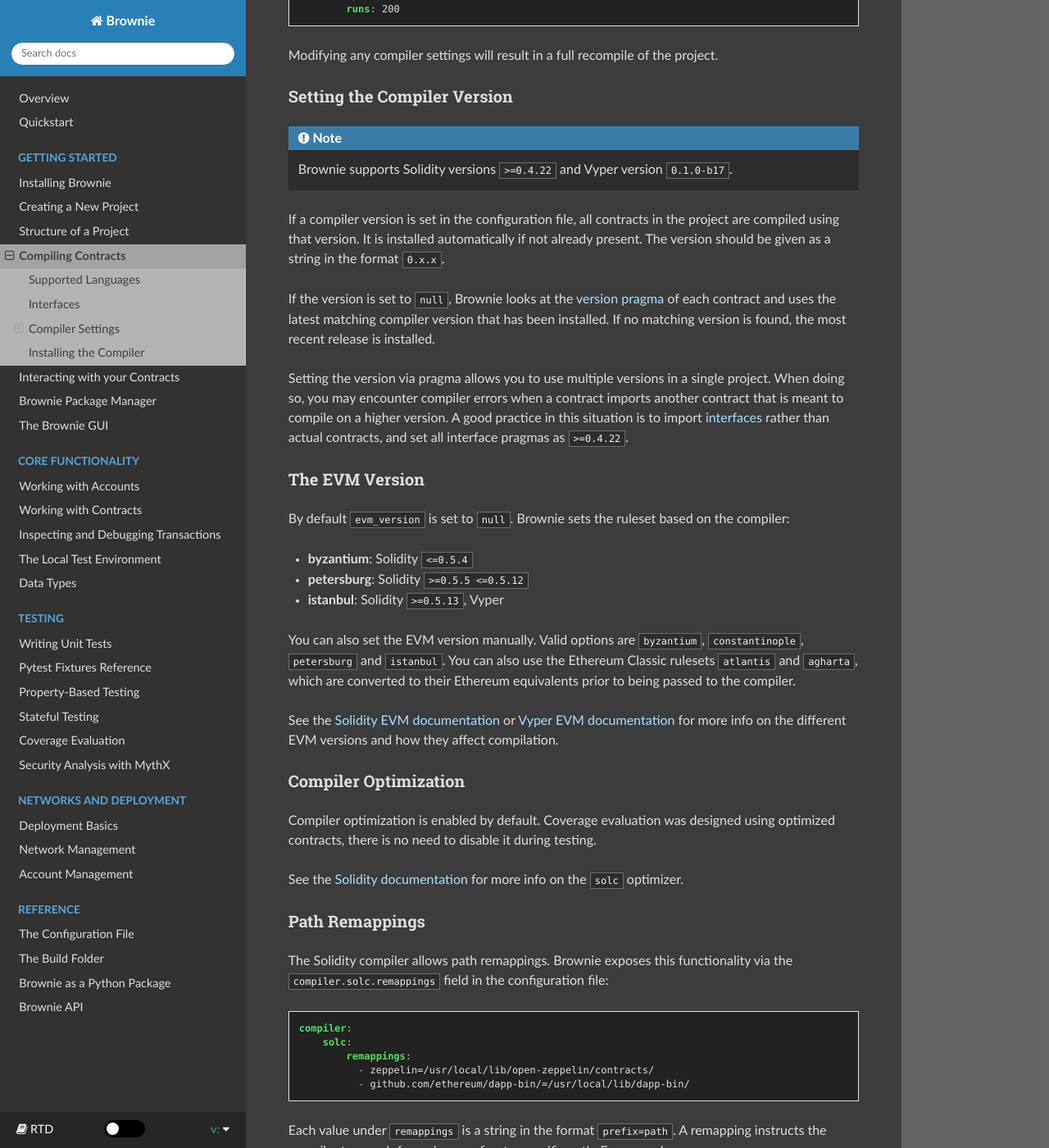
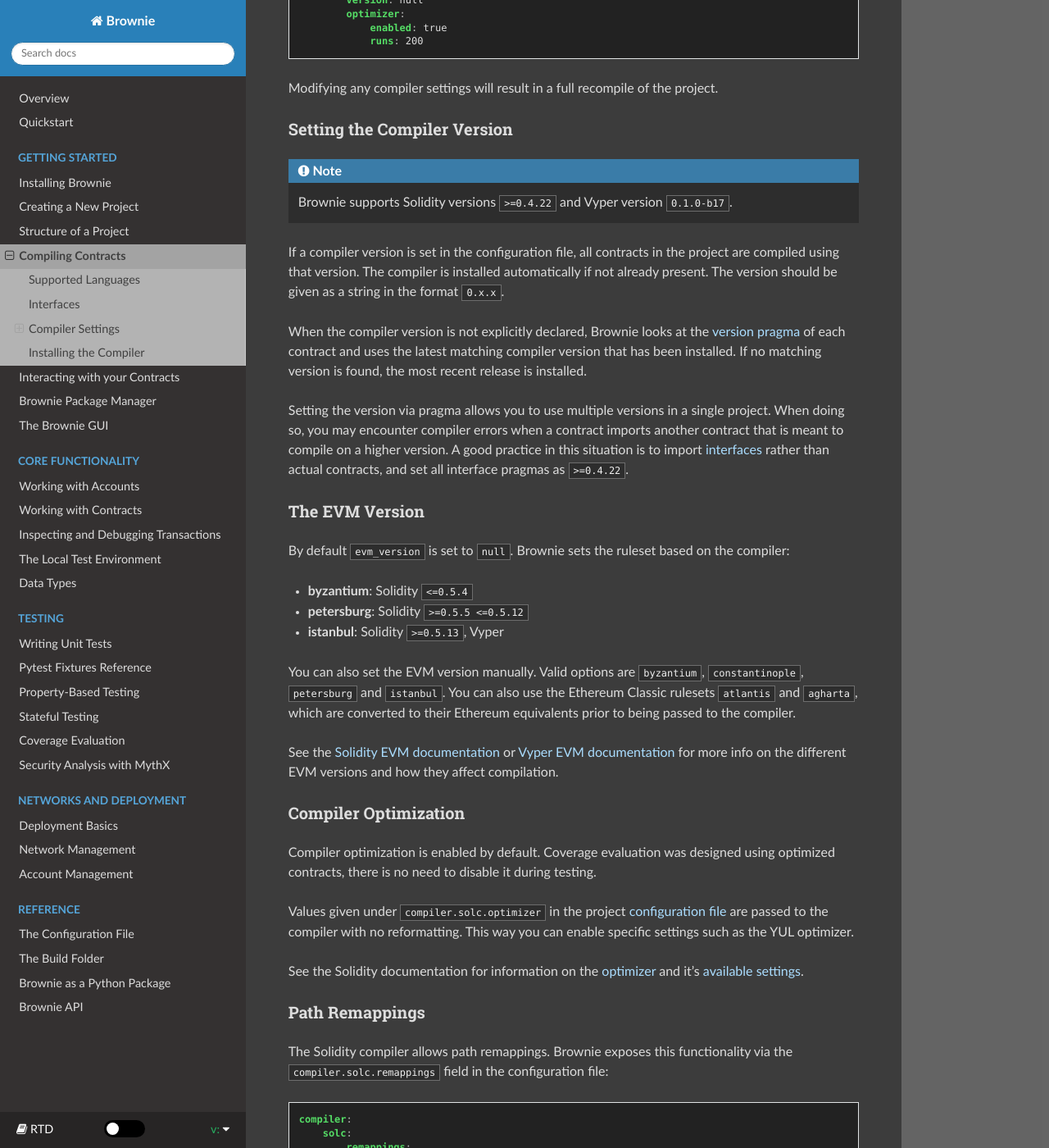
Before and after one commit to eth-brownie/brownie, a Sphinx documentation site: the page built from docs/compile.rst, in a window 1280 px wide and 1400 px high, scrolled down 1293 px. Shown: the whole window at 82% size. Built offline with Sphinx 7.4.7 and the Read the Docs theme 2.0.0, drawn with Linux system fonts in a browser that asks for light colours; some of the changed text lies outside the part shown.

Commit message:
docs: update documentation re: solc optimizer and config file

```diff
--- a/docs/api-brownie.rst
+++ b/docs/api-brownie.rst
@@ -50,7 +50,7 @@
 
 .. py:exception:: brownie.exceptions.MainnetUndefined
 
-    Raised when an action requires interacting with the main-net, but no ``"mainnet"`` network is defined in ``brownie-config.yaml``.
+    Raised when an action requires interacting with the main-net, but no ``"mainnet"`` network is defined.
 
 .. py:exception:: brownie.exceptions.NamespaceCollision
 
--- a/docs/api-network.rst
+++ b/docs/api-network.rst
@@ -13,7 +13,7 @@
 
 .. py:method:: main.connect(network = None, launch_rpc = True)
 
-    Connects to the network.  Network settings are retrieved from ``brownie-config.yaml``
+    Connects to a network.
 
     * ``network``: The network to connect to. If ``None``, connects to the default network as specified in the config file.
     * ``launch_rpc``: If ``True`` and the configuration for this network includes ``test_rpc`` settings, attempts to launch or attach to a local RPC client.
--- a/docs/compile.rst
+++ b/docs/compile.rst
@@ -39,16 +39,17 @@
 Compiler Settings
 =================
 
-Settings for the compiler are found in ``brownie-config.yaml``:
+Compiler settings may be declared in the :ref:`configuration file <config>` of a project. When no configuration file is present or settings are omitted, Brownie uses the following default values:
 
 .. code-block:: yaml
 
     compiler:
         evm_version: null
         solc:
-            version: 0.6.0
-            optimize: true
-            runs: 200
+            version: null
+            optimizer:
+                enabled: true
+                runs: 200
 
 Modifying any compiler settings will result in a full recompile of the project.
 
@@ -59,9 +60,9 @@
 
     Brownie supports Solidity versions ``>=0.4.22`` and Vyper version ``0.1.0-b17``.
 
-If a compiler version is set in the configuration file, all contracts in the project are compiled using that version. It is installed automatically if not already present. The version should be given as a string in the format ``0.x.x``.
+If a compiler version is set in the configuration file, all contracts in the project are compiled using that version. The compiler is installed automatically if not already present. The version should be given as a string in the format ``0.x.x``.
 
-If the version is set to ``null``, Brownie looks at the `version pragma <https://solidity.readthedocs.io/en/latest/layout-of-source-files.html#version-pragma>`_ of each contract and uses the latest matching compiler version that has been installed. If no matching version is found, the most recent release is installed.
+When the compiler version is not explicitly declared, Brownie looks at the `version pragma <https://solidity.readthedocs.io/en/latest/layout-of-source-files.html#version-pragma>`_ of each contract and uses the latest matching compiler version that has been installed. If no matching version is found, the most recent release is installed.
 
 Setting the version via pragma allows you to use multiple versions in a single project. When doing so, you may encounter compiler errors when a contract imports another contract that is meant to compile on a higher version. A good practice in this situation is to import `interfaces <https://solidity.readthedocs.io/en/latest/contracts.html#interfaces>`_ rather than actual contracts, and set all interface pragmas as ``>=0.4.22``.
 
@@ -83,7 +84,9 @@
 
 Compiler optimization is enabled by default. Coverage evaluation was designed using optimized contracts, there is no need to disable it during testing.
 
-See the `Solidity documentation <https://solidity.readthedocs.io/en/latest/miscellaneous.html#internals-the-optimiser>`_ for more info on the ``solc`` optimizer.
+Values given under ``compiler.solc.optimizer`` in the project :ref:`configuration file <config>` are passed to the compiler with no reformatting. This way you can enable specific settings such as the YUL optimizer.
+
+See the Solidity documentation for information on the `optimizer <https://solidity.readthedocs.io/en/latest/using-the-compiler.html#input-description>`_ and it's `available settings <https://solidity.readthedocs.io/en/latest/using-the-compiler.html#input-description>`_.
 
 .. _compile-remap:
 
--- a/docs/package-manager.rst
+++ b/docs/package-manager.rst
@@ -157,7 +157,7 @@
 Declaring Project Dependencies
 ------------------------------
 
-Project dependencies are declared by adding a ``dependencies`` field to ``brownie-config.yaml``:
+Dependencies are declared by adding a ``dependencies`` field to your project :ref:`configuration file <config>`:
 
 .. code-block:: yaml
 
--- a/docs/tests-hypothesis-property.rst
+++ b/docs/tests-hypothesis-property.rst
@@ -334,7 +334,9 @@
 Available Settings
 ------------------
 
-See the Hypothesis `settings documentation <https://hypothesis.readthedocs.io/en/latest/settings.html#available-settings>`_ for a complete list of available settings. This section only lists settings where the default value has been changed.
+.. note::
+
+    See the Hypothesis `settings documentation <https://hypothesis.readthedocs.io/en/latest/settings.html#available-settings>`_ for a complete list of available settings. This section only lists settings where the default value has been changed from the Hypothesis default.
 
 .. py:attribute:: deadline
 
```
Also changed, not shown: docs/config.rst (+2 -10 lines).
